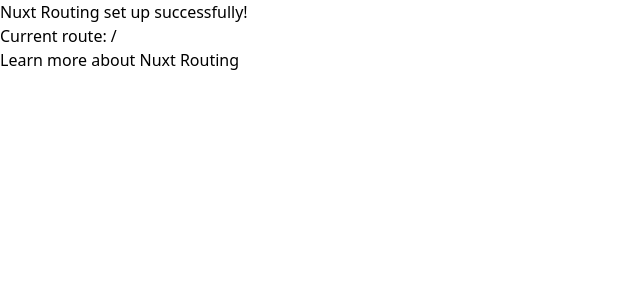
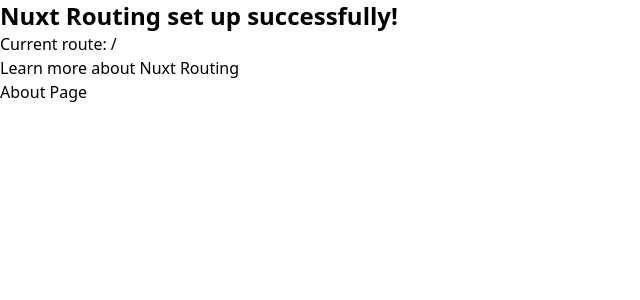
Before and after one commit to SySafarila/orderonline-vue, a Nuxt app: page / in a window 1280 px wide. Shown: the top 300 px of the page, without its empty margins (0-640 px from the left). Built offline with nearby package versions, Linux system fonts and the light colour scheme.

Commit message:
try vue's route

```diff
--- /dev/null
+++ b/pages/about/index.vue
@@ -0,0 +1,3 @@
+<template>
+    <h1 class="text-4xl font-bold">About page</h1>
+</template>
--- a/pages/index.vue
+++ b/pages/index.vue
@@ -4,8 +4,10 @@
 
 <template>
   <div>
-    <h1>Nuxt Routing set up successfully!</h1>
+    <h1 class="text-2xl font-bold">Nuxt Routing set up successfully!</h1>
     <p>Current route: {{ route.path }}</p>
     <a href="https://nuxt.com/docs/getting-started/routing" target="_blank">Learn more about Nuxt Routing</a>
+    <br>
+    <NuxtLink to="/about">About Page</NuxtLink>
   </div>
 </template>
```
